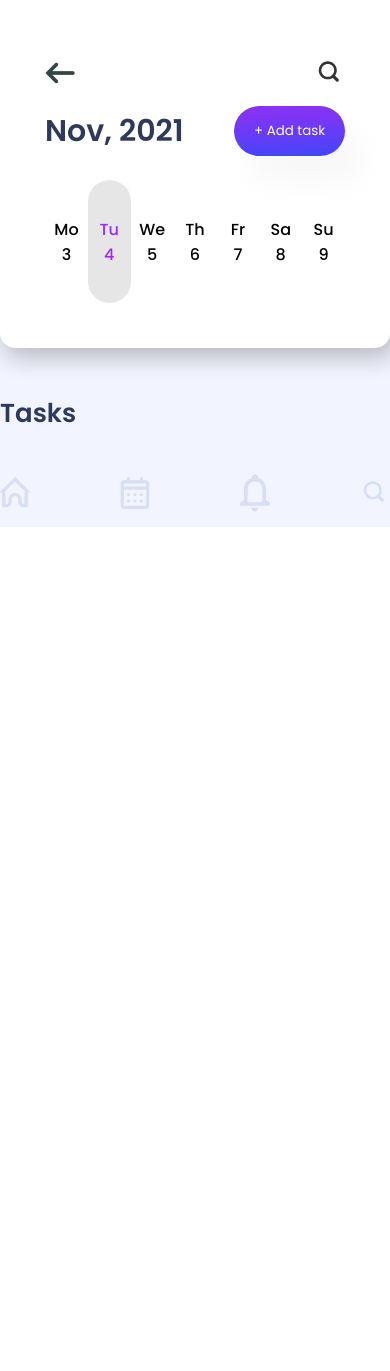
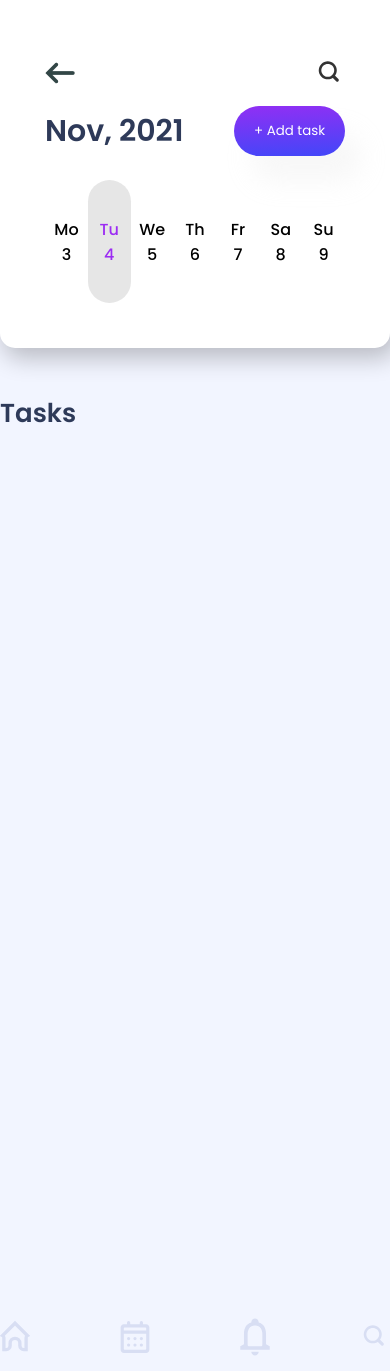
Before and after one commit to AsliddinHamrayev/Todo, a Vue app: page /tasks in a window 390 px wide. Before the commit the page ends 844 px from the top, so only its background shows below. Built offline with nearby package versions, Linux system fonts and the light colour scheme; the HTML template or start-up script is replaced by a standard one.

Commit message:
responsive

```diff
--- a/src/views/Tasks.vue
+++ b/src/views/Tasks.vue
@@ -91,7 +91,9 @@ name: "Tasks",
   font-family: 'Poppins', sans-serif;
 }
 
-
+.task-box {
+  height: 100vh;
+}
 
 .calendar-box {
   background-color: #fff;
```
